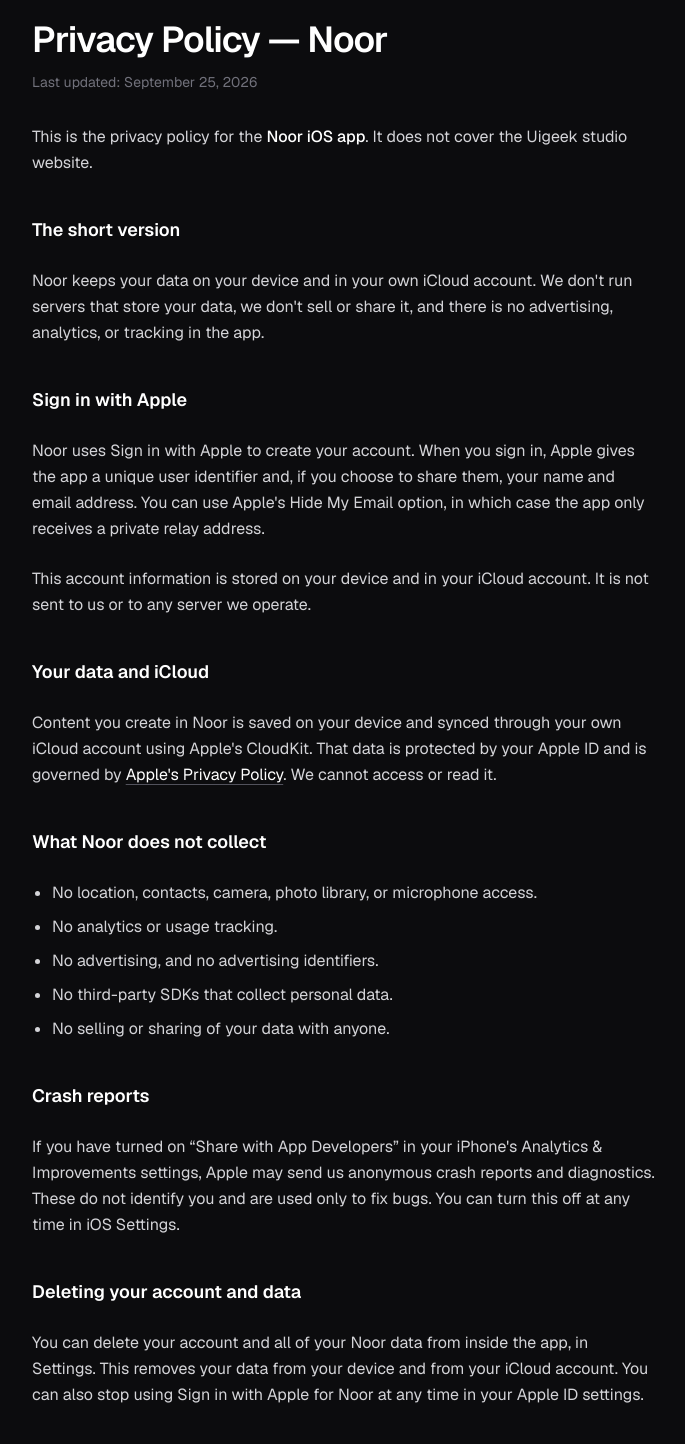
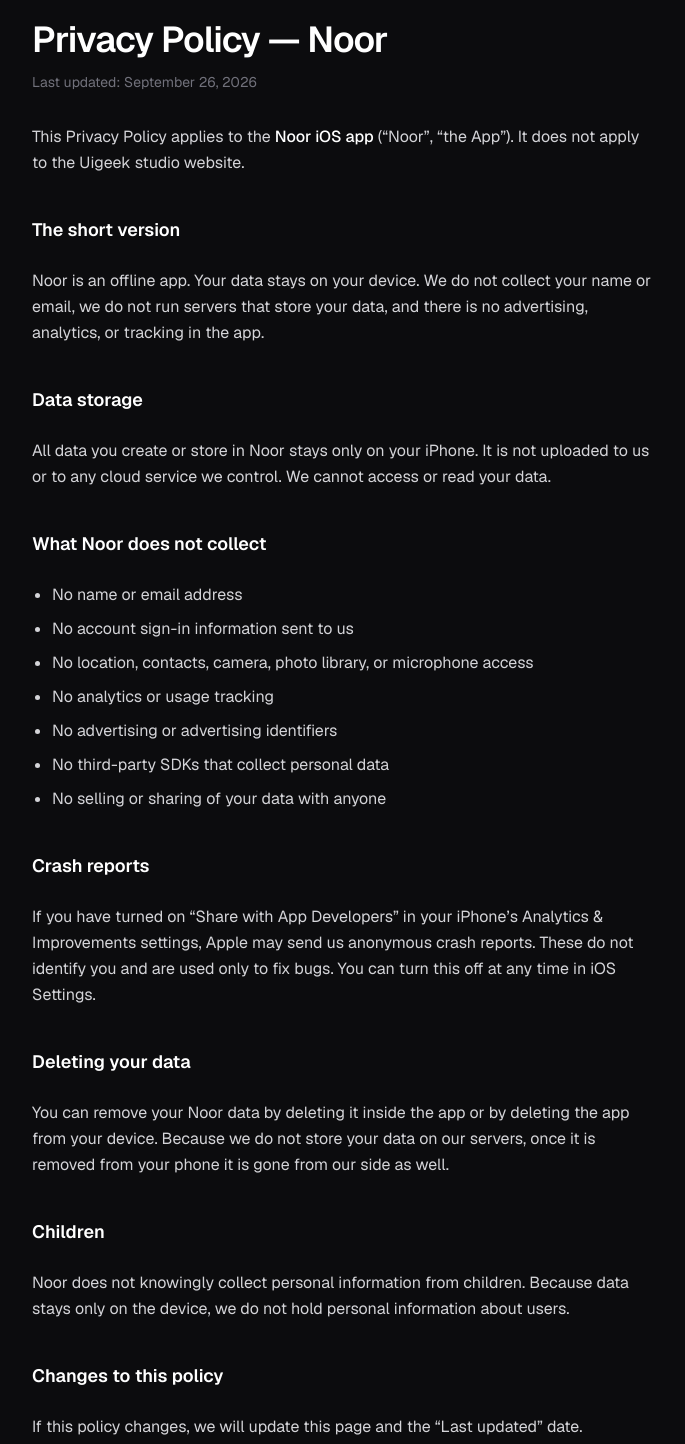
Before and after one commit to masudurui/uigeek-nextjs, a Next.js app: page /noor/privacy in a window 1280 px wide. Shown: the part 140-1584 px from the top of the page, without its empty margins (296-981 px from the left). Built offline with nearby package versions, Linux system fonts and the light colour scheme.

Commit message:
Update Noor privacy policy to offline / on-device only.
Co-Authored-By: Claude Opus 5.5 <noreply@anthropic.com>

```diff
--- a/app/noor/privacy/page.tsx
+++ b/app/noor/privacy/page.tsx
@@ -20,87 +20,69 @@ export default function NoorPrivacyPage() {
         <h1 className="mt-10 text-3xl md:text-4xl font-semibold tracking-tight text-white">
           Privacy Policy — Noor
         </h1>
-        <p className="mt-3 text-sm text-zinc-500">Last updated: September 25, 2026</p>
+        <p className="mt-3 text-sm text-zinc-500">Last updated: September 26, 2026</p>
 
         <p className="mt-8 leading-relaxed">
-          This is the privacy policy for the <strong className="text-white font-medium">Noor iOS app</strong>. It
-          does not cover the Uigeek studio website.
+          This Privacy Policy applies to the <strong className="text-white font-medium">Noor iOS app</strong>{" "}
+          (&ldquo;Noor&rdquo;, &ldquo;the App&rdquo;). It does not apply to the Uigeek studio website.
         </p>
 
         {/* Policy body */}
         <div className="mt-10 space-y-6 leading-relaxed [&_h2]:mt-10 [&_h2]:text-lg [&_h2]:font-semibold [&_h2]:text-white [&_ul]:list-disc [&_ul]:pl-5 [&_ul]:space-y-2">
           <h2>The short version</h2>
           <p>
-            Noor keeps your data on your device and in your own iCloud account. We don&apos;t run servers that store
-            your data, we don&apos;t sell or share it, and there is no advertising, analytics, or tracking in the app.
+            Noor is an offline app. Your data stays on your device. We do not collect your name or email, we do not
+            run servers that store your data, and there is no advertising, analytics, or tracking in the app.
           </p>
 
-          <h2>Sign in with Apple</h2>
+          <h2>Data storage</h2>
           <p>
-            Noor uses Sign in with Apple to create your account. When you sign in, Apple gives the app a unique user
-            identifier and, if you choose to share them, your name and email address. You can use Apple&apos;s Hide My
-            Email option, in which case the app only receives a private relay address.
-          </p>
-          <p>
-            This account information is stored on your device and in your iCloud account. It is not sent to us or to
-            any server we operate.
-          </p>
-
-          <h2>Your data and iCloud</h2>
-          <p>
-            Content you create in Noor is saved on your device and synced through your own iCloud account using
-            Apple&apos;s CloudKit. That data is protected by your Apple ID and is governed by{" "}
-            <a
-              href="https://www.apple.com/legal/privacy/"
-              target="_blank"
-              rel="noopener noreferrer"
-              className="text-white underline underline-offset-4 decoration-zinc-600 hover:decoration-white"
-            >
-              Apple&apos;s Privacy Policy
-            </a>
-            . We cannot access or read it.
+            All data you create or store in Noor stays only on your iPhone. It is not uploaded to us or to any cloud
+            service we control. We cannot access or read your data.
           </p>
 
           <h2>What Noor does not collect</h2>
           <ul>
-            <li>No location, contacts, camera, photo library, or microphone access.</li>
-            <li>No analytics or usage tracking.</li>
-            <li>No advertising, and no advertising identifiers.</li>
-            <li>No third-party SDKs that collect personal data.</li>
-            <li>No selling or sharing of your data with anyone.</li>
+            <li>No name or email address</li>
+            <li>No account sign-in information sent to us</li>
+            <li>No location, contacts, camera, photo library, or microphone access</li>
+            <li>No analytics or usage tracking</li>
+            <li>No advertising or advertising identifiers</li>
+            <li>No third-party SDKs that collect personal data</li>
+            <li>No selling or sharing of your data with anyone</li>
           </ul>
 
           <h2>Crash reports</h2>
           <p>
-            If you have turned on &ldquo;Share with App Developers&rdquo; in your iPhone&apos;s Analytics &amp;
-            Improvements settings, Apple may send us anonymous crash reports and diagnostics. These do not identify you
-            and are used only to fix bugs. You can turn this off at any time in iOS Settings.
+            If you have turned on &ldquo;Share with App Developers&rdquo; in your iPhone&rsquo;s Analytics &amp;
+            Improvements settings, Apple may send us anonymous crash reports. These do not identify you and are used
+            only to fix bugs. You can turn this off at any time in iOS Settings.
           </p>
 
-          <h2>Deleting your account and data</h2>
+          <h2>Deleting your data</h2>
           <p>
-            You can delete your account and all of your Noor data from inside the app, in Settings. This removes your
-            data from your device and from your iCloud account. You can also stop using Sign in with Apple for Noor at
-            any time in your Apple ID settings.
+            You can remove your Noor data by deleting it inside the app or by deleting the app from your device.
+            Because we do not store your data on our servers, once it is removed from your phone it is gone from our
+            side as well.
           </p>
 
           <h2>Children</h2>
           <p>
-            Noor does not knowingly collect personal information from children. Because your data stays on your device
-            and in your iCloud account, we do not hold any personal information about anyone who uses the app.
+            Noor does not knowingly collect personal information from children. Because data stays only on the device,
+            we do not hold personal information about users.
           </p>
 
           <h2>Changes to this policy</h2>
           <p>
-            If this policy changes, we will update this page and the &ldquo;Last updated&rdquo; date above. Significant
-            changes will also be noted in the app&apos;s release notes.
+            If this policy changes, we will update this page and the &ldquo;Last updated&rdquo; date. Significant
+            changes will also be noted in the app&rsquo;s release notes.
           </p>
         </div>
 
         <section className="mt-12 border-t border-white/5 pt-8">
           <h2 className="text-lg font-semibold text-white">Contact</h2>
           <p className="mt-3 leading-relaxed">
-            Questions about this policy? Email{" "}
+            Questions about this policy:{" "}
             <a href={`mailto:${CONTACT_EMAIL}`} className="text-white underline underline-offset-4 decoration-zinc-600 hover:decoration-white">
               {CONTACT_EMAIL}
             </a>
```
